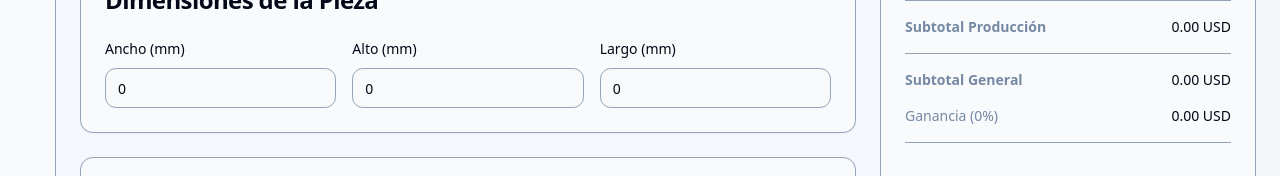
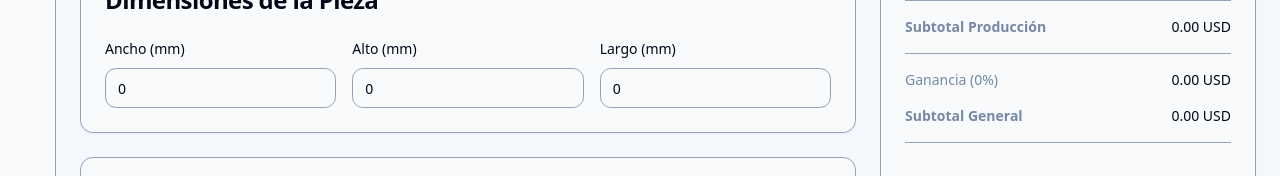
Before and after one commit to danifacelli/Cotiza3D, a Next.js app: page /quotes/new in a window 1280 px wide. Shown: the part 323-499 px from the top of the page. Built offline with nearby package versions, Linux system fonts and the light colour scheme; no server answers.

Commit message:
Y la ganancia debería estar antes del subtotal general.

```diff
--- a/src/components/quotes/cost-summary.tsx
+++ b/src/components/quotes/cost-summary.tsx
@@ -154,6 +154,11 @@ export function CostSummary({ breakdown, settings, machine, quoteInput, actions,
         )}
 
         <SummaryRow
+          label={`Ganancia (${isManualPrice ? 'Ajustada' : `${settings.profitMargin}%`})`}
+          value={formatCurrency(breakdown.profitAmount, "USD", decimalPlaces)}
+        />
+
+        <SummaryRow
           label="Subtotal General"
           value={
             <div className="flex flex-col">
@@ -161,11 +166,6 @@ export function CostSummary({ breakdown, settings, machine, quoteInput, actions,
             </div>
           }
           className="font-semibold"
-        />
-
-        <SummaryRow
-          label={`Ganancia (${isManualPrice ? 'Ajustada' : `${settings.profitMargin}%`})`}
-          value={formatCurrency(breakdown.profitAmount, "USD", decimalPlaces)}
         />
 
         <Separator />
```
